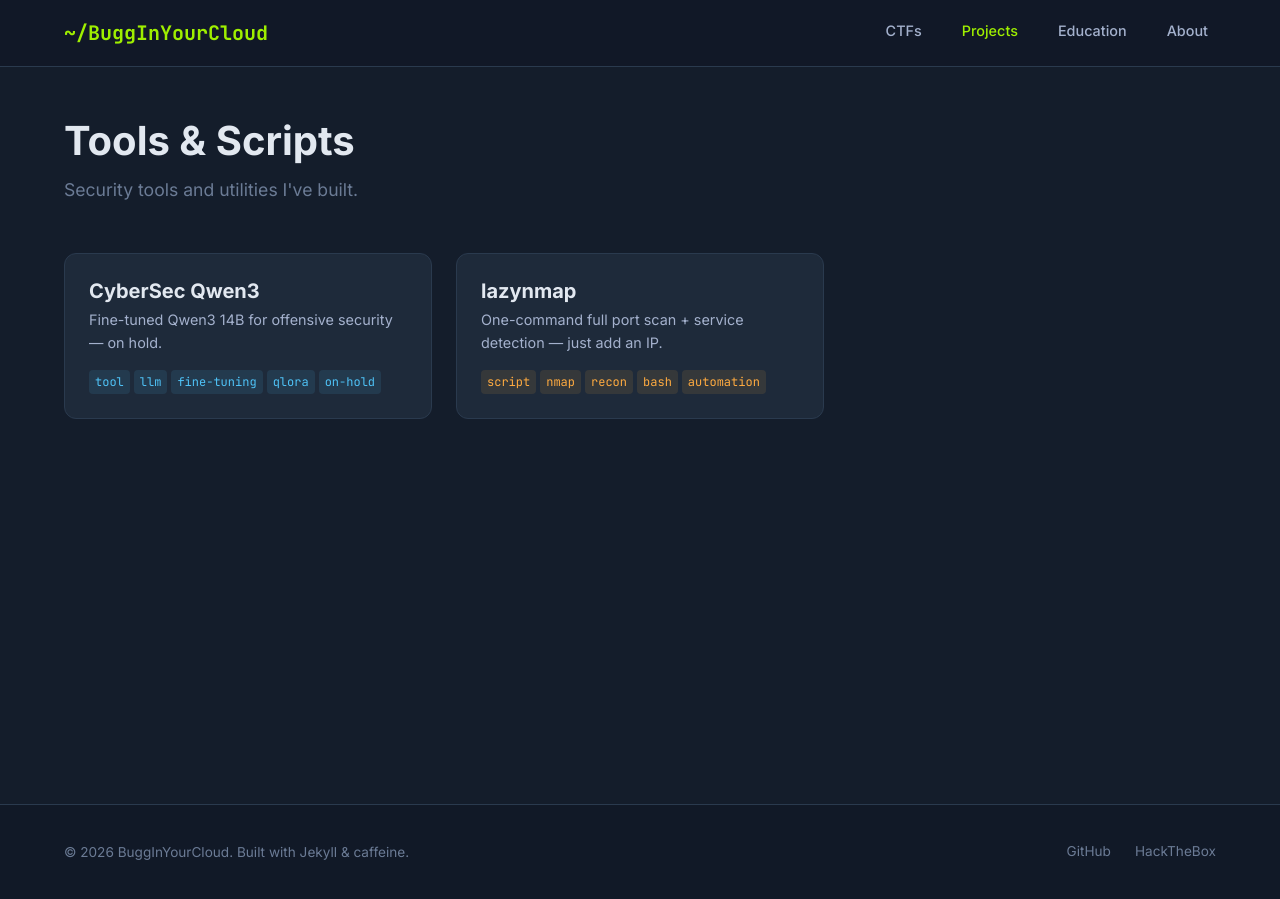
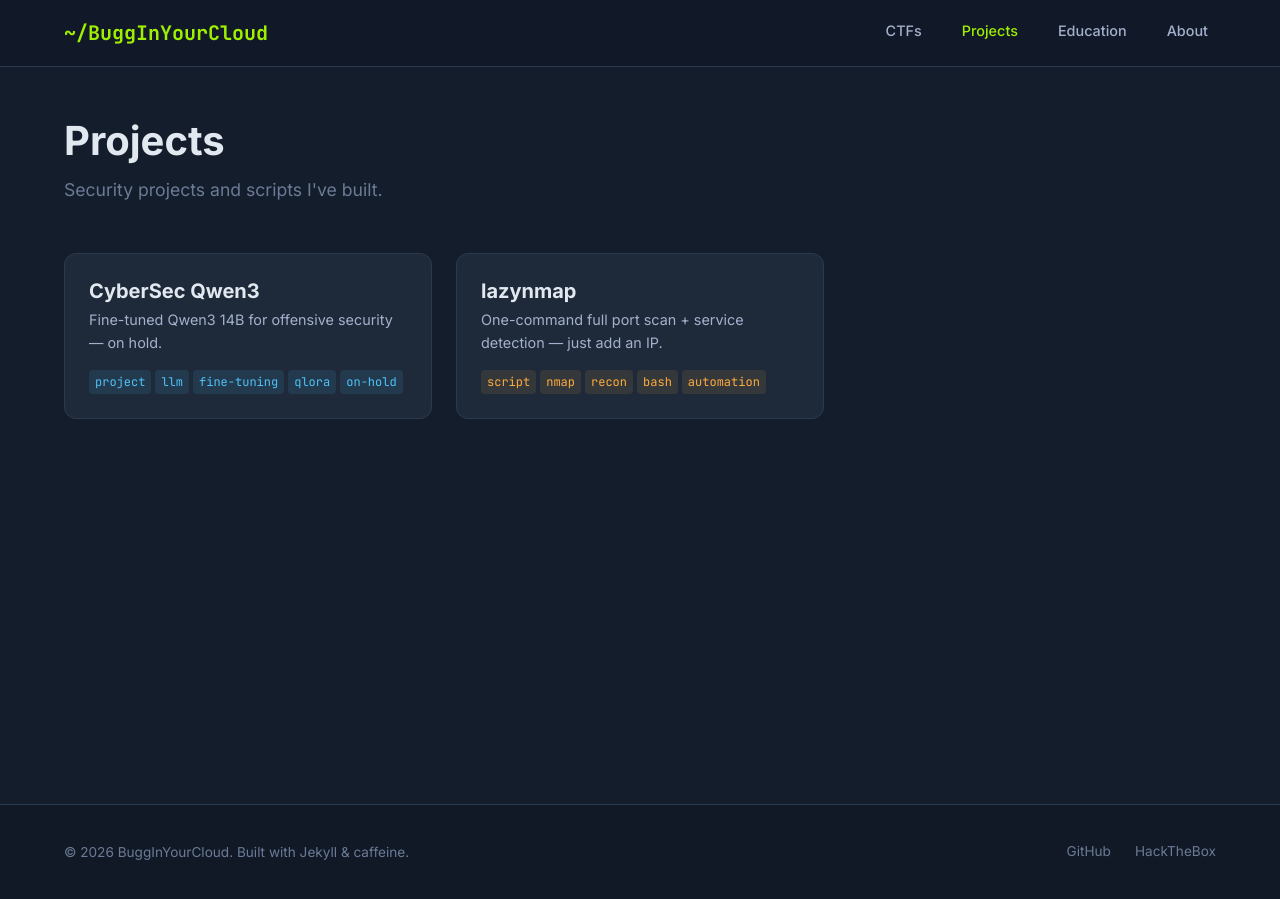
Before and after one commit to BuggInYourCloud/BuggInYourCloud.github.io, a Jekyll site: the page built from pages/tools.html, in a window 1280 px wide. Built offline with Jekyll 4.4.1, drawn with Linux system fonts in a browser that asks for light colours.

Commit message:
Rename Tools page to Projects

```diff
--- a/pages/tools.html
+++ b/pages/tools.html
@@ -1,6 +1,6 @@
 ---
-title: "Tools & Scripts"
-subtitle: "Security tools and utilities I've built."
+title: "Projects"
+subtitle: "Security projects and scripts I've built."
 permalink: /tools/
 ---
 
@@ -13,7 +13,7 @@ permalink: /tools/
       {% if tool.category == "script" %}
         <span class="tag tag-script">script</span>
       {% else %}
-        <span class="tag tag-tool">tool</span>
+        <span class="tag tag-tool">project</span>
       {% endif %}
       {% for tag in tool.tags %}
         <span class="tag {% if tool.category == 'script' %}tag-script{% endif %}">{{ tag }}</span>
@@ -24,5 +24,5 @@ permalink: /tools/
 </div>
 
 {% if site.tools.size == 0 %}
-<p class="empty-state">Tools coming soon.</p>
+<p class="empty-state">Projects coming soon.</p>
 {% endif %}
```
